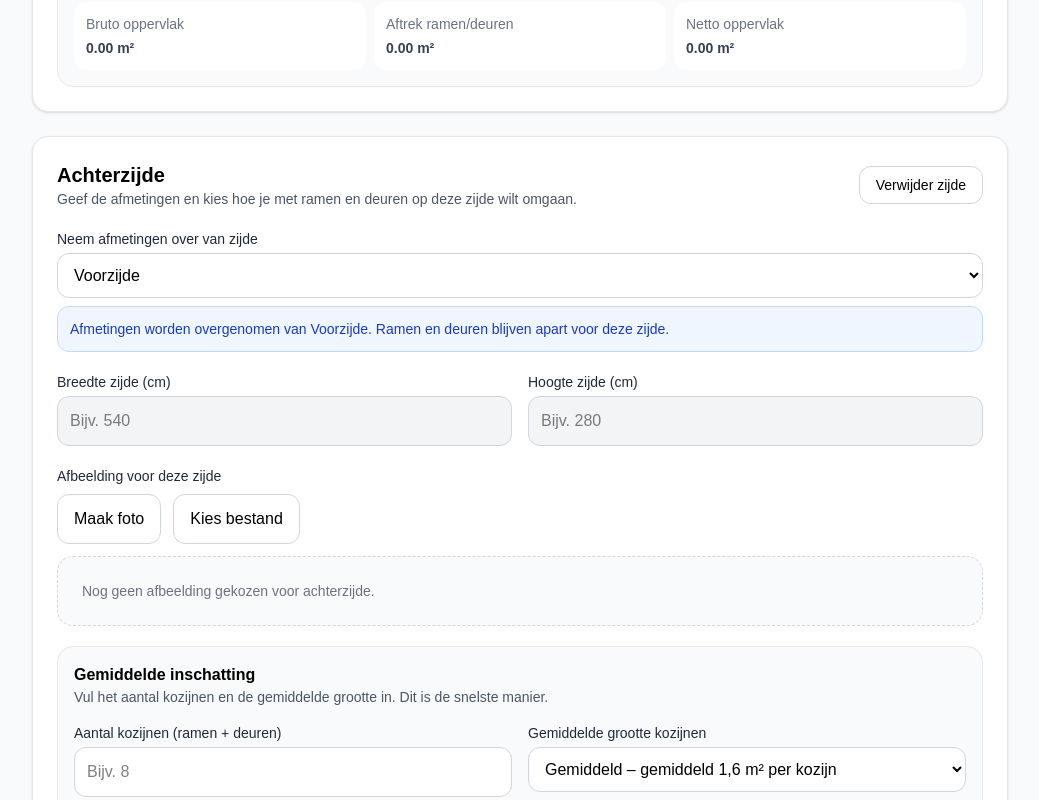
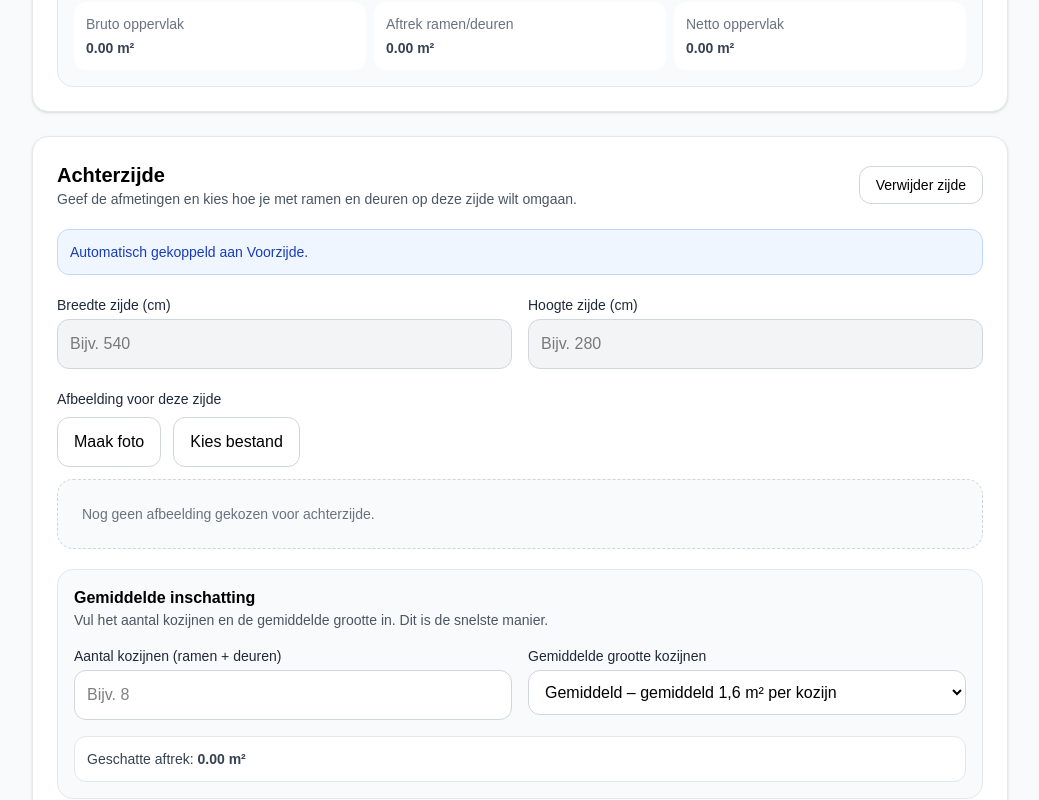
Before and after one commit to cryptoprins-ship-it/geveltool-mvp, a Next.js app: page / in a window 1280 px wide. Shown: the part 1300-2100 px from the top of the page, without its empty margins (120-1159 px from the left). Built offline with nearby package versions, Linux system fonts and the light colour scheme.

Commit message:
v1.5 - koppellogica vereenvoudigd en automatische koppeling zonder dropdown

```diff
--- a/app/page.tsx
+++ b/app/page.tsx
@@ -28,14 +28,7 @@ type Side = {
   error: string;
   frameCount: string;
   frameSizeType: FrameSizeType;
-  linkToSideId?: string | undefined;
-};
-
-type AiDetection = {
-  type: OpeningType;
-  widthEstimateCm: number;
-  heightEstimateCm: number;
-  count: number;
+  linkToSideId?: string;
 };
 
 type SavedSide = Omit<Side, "photo" | "previewUrl"> & {
@@ -51,8 +44,15 @@ type SavedState = {
   sides: SavedSide[];
 };
 
+type AiDetection = {
+  type: OpeningType;
+  widthEstimateCm: number;
+  heightEstimateCm: number;
+  count: number;
+};
+
 const MAX_SIDES = 10;
-const STORAGE_KEY = "gevelplanner-data-v1";
+const STORAGE_KEY = "gevelplanner-data-v1-4";
 
 const frameSizeAverages: Record<FrameSizeType, number> = {
   small: 1.0,
@@ -114,14 +114,6 @@ function round2(value: number): number {
   return Math.round(value * 100) / 100;
 }
 
-function copyDimensions(source: Side, target: Side): Side {
-  return {
-    ...target,
-    width: source.width,
-    height: source.height,
-  };
-}
-
 function sanitizeSidesForSave(sides: Side[]): SavedSide[] {
   return sides.map((side) => ({
     ...side,
@@ -138,6 +130,42 @@ function isValidSavedState(value: unknown): value is SavedState {
     typeof data.sideCount === "number" &&
     Array.isArray(data.sides)
   );
+}
+
+function getAutoLinkedSourceId(
+  index: number,
+  sides: Side[],
+  frontBackEqual: boolean | null,
+  leftRightEqual: boolean | null
+): string | undefined {
+  if (index === 1 && frontBackEqual && sides[0]) return sides[0].id;
+  if (index === 3 && leftRightEqual && sides[2]) return sides[2].id;
+  return undefined;
+}
+
+function getSourceSide(
+  side: Side,
+  index: number,
+  sides: Side[],
+  frontBackEqual: boolean | null,
+  leftRightEqual: boolean | null
+): { source?: Side; isAuto: boolean } {
+  const autoId = getAutoLinkedSourceId(index, sides, frontBackEqual, leftRightEqual);
+  if (autoId) {
+    return {
+      source: sides.find((s) => s.id === autoId),
+      isAuto: true,
+    };
+  }
+
+  if (side.linkToSideId) {
+    return {
+      source: sides.find((s) => s.id === side.linkToSideId),
+      isAuto: false,
+    };
+  }
+
+  return { source: undefined, isAuto: false };
 }
 
 export default function Page() {
@@ -202,7 +230,7 @@ export default function Page() {
         try {
           URL.revokeObjectURL(url);
         } catch {
-          // ignore cleanup errors
+          // ignore cleanup
         }
       });
     };
@@ -225,63 +253,6 @@ export default function Page() {
       console.error("Fout bij opslaan in localStorage", error);
     }
   }, [hasLoadedSavedState, inputMode, sideCount, frontBackEqual, leftRightEqual, sides]);
-
-  useEffect(() => {
-    setSides((prev) => {
-      const next: Side[] = prev.map((side) => ({
-        ...side,
-        linkToSideId: undefined as string | undefined,
-      }));
-
-      if (sideCount >= 2 && frontBackEqual && next[0] && next[1]) {
-        next[1] = {
-          ...copyDimensions(next[0], next[1]),
-          linkToSideId: next[0].id,
-        };
-      }
-
-      if (sideCount >= 4 && leftRightEqual && next[2] && next[3]) {
-        next[3] = {
-          ...copyDimensions(next[2], next[3]),
-          linkToSideId: next[2].id,
-        };
-      }
-
-      return next;
-    });
-  }, [frontBackEqual, leftRightEqual, sideCount]);
-
-  const canContinue = useMemo(() => {
-    if (sides.length === 0) return false;
-
-    return sides.every((side) => {
-      const hasBaseDimensions =
-        side.width.trim() !== "" && side.height.trim() !== "";
-      if (!hasBaseDimensions) return false;
-
-      if (side.openingMode === "skip" || side.openingMode === "none") return true;
-      if (side.openingMode === "estimate") return toNumber(side.frameCount) > 0;
-      if (!side.photo) return false;
-
-      if (side.openingMode === "ai") {
-        return side.openings.length > 0 || !!side.frameCount;
-      }
-
-      if (side.openingMode === "manual") {
-        return (
-          side.openings.length > 0 &&
-          side.openings.every(
-            (opening) =>
-              opening.width.trim() !== "" &&
-              opening.height.trim() !== "" &&
-              opening.count.trim() !== ""
-          )
-        );
-      }
-
-      return true;
-    });
-  }, [sides]);
 
   const updateSide = (sideId: string, updater: (side: Side) => Side) => {
     setSides((prev) => prev.map((side) => (side.id === sideId ? updater(side) : side)));
@@ -411,7 +382,23 @@ export default function Page() {
     }));
   };
 
-  const estimateOpeningsWithAi = async (side: Side) => {
+  const getResolvedWidth = (
+    side: Side,
+    index: number
+  ): string => {
+    const { source } = getSourceSide(side, index, sides, frontBackEqual, leftRightEqual);
+    return source ? source.width : side.width;
+  };
+
+  const getResolvedHeight = (
+    side: Side,
+    index: number
+  ): string => {
+    const { source } = getSourceSide(side, index, sides, frontBackEqual, leftRightEqual);
+    return source ? source.height : side.height;
+  };
+
+  const estimateOpeningsWithAi = async (side: Side, index: number) => {
     if (!side.photo) {
       updateSide(side.id, (current) => ({
         ...current,
@@ -420,7 +407,10 @@ export default function Page() {
       return;
     }
 
-    if (!side.width.trim() || !side.height.trim()) {
+    const widthValue = getResolvedWidth(side, index);
+    const heightValue = getResolvedHeight(side, index);
+
+    if (!widthValue.trim() || !heightValue.trim()) {
       updateSide(side.id, (current) => ({
         ...current,
         error: "Vul eerst breedte en hoogte van deze zijde in.",
@@ -434,8 +424,8 @@ export default function Page() {
 
       const formData = new FormData();
       formData.append("image", side.photo);
-      formData.append("sideWidthCm", side.width);
-      formData.append("sideHeightCm", side.height);
+      formData.append("sideWidthCm", widthValue);
+      formData.append("sideHeightCm", heightValue);
       formData.append("sideName", side.name);
 
       const response = await fetch("/api/estimate-openings", {
@@ -517,28 +507,17 @@ export default function Page() {
     else setLeftRightEqual(true);
   };
 
-  const handleLinkChange = (sideId: string, sourceId: string) => {
-    setSides((prev) => {
-      return prev.map((side) => {
-        if (side.id !== sideId) return side;
-
-        if (!sourceId) {
-          return { ...side, linkToSideId: undefined };
+  const handleManualLinkChange = (sideId: string, sourceId: string) => {
+    setSides((prev) =>
+      prev.map((side) =>
+        side.id === sideId
+          ? {
+              ...side,
+              linkToSideId: sourceId || undefined,
             }
-
-        const source = prev.find((s) => s.id === sourceId);
-        if (!source) {
-          return { ...side, linkToSideId: undefined };
-        }
-
-        return {
-          ...side,
-          linkToSideId: sourceId,
-          width: source.width,
-          height: source.height,
-        };
-      });
-    });
+          : side
+      )
+    );
   };
 
   const resetSavedData = () => {
@@ -565,8 +544,11 @@ export default function Page() {
     return round2(count * frameSizeAverages[side.frameSizeType]);
   };
 
-  const getGrossAreaM2 = (side: Side) => {
-    return round2((toNumber(side.width) / 100) * (toNumber(side.height) / 100));
+  const getGrossAreaM2 = (side: Side, index: number) => {
+    return round2(
+      (toNumber(getResolvedWidth(side, index)) / 100) *
+        (toNumber(getResolvedHeight(side, index)) / 100)
+    );
   };
 
   const getOpeningAreaM2 = (side: Side) => {
@@ -585,18 +567,65 @@ export default function Page() {
     return 0;
   };
 
-  const getNetAreaM2 = (side: Side) => {
-    return round2(Math.max(0, getGrossAreaM2(side) - getOpeningAreaM2(side)));
+  const getNetAreaM2 = (side: Side, index: number) => {
+    return round2(Math.max(0, getGrossAreaM2(side, index) - getOpeningAreaM2(side)));
   };
+
+  const canContinue = useMemo(() => {
+    if (sides.length === 0) return false;
+
+    return sides.every((side, index) => {
+      const widthValue = getResolvedWidth(side, index);
+      const heightValue = getResolvedHeight(side, index);
+      const hasBaseDimensions =
+        widthValue.trim() !== "" && heightValue.trim() !== "";
+
+      if (!hasBaseDimensions) return false;
+
+      if (side.openingMode === "skip" || side.openingMode === "none") return true;
+      if (side.openingMode === "estimate") return toNumber(side.frameCount) > 0;
+      if (!side.photo) return false;
+
+      if (side.openingMode === "ai") {
+        return side.openings.length > 0 || !!side.frameCount;
+      }
+
+      if (side.openingMode === "manual") {
+        return (
+          side.openings.length > 0 &&
+          side.openings.every(
+            (opening) =>
+              opening.width.trim() !== "" &&
+              opening.height.trim() !== "" &&
+              opening.count.trim() !== ""
+          )
+        );
+      }
+
+      return true;
+    });
+  }, [sides, frontBackEqual, leftRightEqual]);
 
   const totals = useMemo(() => {
     const includedSides = sides.filter((side) => side.openingMode !== "skip");
     return {
-      gross: round2(includedSides.reduce((sum, side) => sum + getGrossAreaM2(side), 0)),
-      opening: round2(includedSides.reduce((sum, side) => sum + getOpeningAreaM2(side), 0)),
-      net: round2(includedSides.reduce((sum, side) => sum + getNetAreaM2(side), 0)),
+      gross: round2(
+        includedSides.reduce((sum, side) => {
+          const index = sides.findIndex((s) => s.id === side.id);
+          return sum + getGrossAreaM2(side, index);
+        }, 0)
+      ),
+      opening: round2(
+        includedSides.reduce((sum, side) => sum + getOpeningAreaM2(side), 0)
+      ),
+      net: round2(
+        includedSides.reduce((sum, side) => {
+          const index = sides.findIndex((s) => s.id === side.id);
+          return sum + getNetAreaM2(side, index);
+        }, 0)
+      ),
     };
-  }, [sides]);
+  }, [sides, frontBackEqual, leftRightEqual]);
 
   const handleContinue = async () => {
     setGlobalError("");
@@ -611,11 +640,11 @@ export default function Page() {
       setIsSubmitting(true);
 
       const formData = new FormData();
-      const payload = sides.map((side) => ({
+      const payload = sides.map((side, index) => ({
         id: side.id,
         name: side.name,
-        width: side.width,
-        height: side.height,
+        width: getResolvedWidth(side, index),
+        height: getResolvedHeight(side, index),
         openingMode: side.openingMode,
         aiDetectedCount: side.aiDetectedCount,
         frameCount: side.frameCount,
@@ -761,13 +790,24 @@ export default function Page() {
           </p>
         </section>
 
-        {sides.map((side) => {
-          const linked = side.linkToSideId
-            ? sides.find((s) => s.id === side.linkToSideId)
-            : null;
+        {sides.map((side, index) => {
+          const { source, isAuto } = getSourceSide(
+            side,
+            index,
+            sides,
+            frontBackEqual,
+            leftRightEqual
+          );
 
+          const isLinked = !!source;
+          const resolvedWidth = getResolvedWidth(side, index);
+          const resolvedHeight = getResolvedHeight(side, index);
           const aiCanRun =
-            !!side.photo && side.width.trim() !== "" && side.height.trim() !== "";
+            !!side.photo && resolvedWidth.trim() !== "" && resolvedHeight.trim() !== "";
+
+          const manualLinkOptions = sides.filter(
+            (s, optionIndex) => s.id !== side.id && optionIndex < index
+          );
 
           return (
             <section
@@ -793,6 +833,11 @@ export default function Page() {
                 ) : null}
               </div>
 
+              {isAuto ? (
+                <div className="rounded-xl border border-blue-200 bg-blue-50 p-3 text-sm text-blue-800">
+                  Automatisch gekoppeld aan {source?.name}.
+                </div>
+              ) : (
                 <div>
                   <label className="mb-1 block text-sm font-medium text-gray-800">
                     Neem afmetingen over van zijde
@@ -800,24 +845,23 @@ export default function Page() {
                   <select
                     className="w-full rounded-xl border border-gray-300 bg-white p-3 text-black outline-none transition focus:border-black"
                     value={side.linkToSideId || ""}
-                  onChange={(e) => handleLinkChange(side.id, e.target.value)}
+                    onChange={(e) => handleManualLinkChange(side.id, e.target.value)}
                   >
                     <option value="">Handmatig invullen</option>
-                  {sides
-                    .filter((s) => s.id !== side.id)
-                    .map((s) => (
+                    {manualLinkOptions.map((s) => (
                       <option key={s.id} value={s.id}>
                         {s.name}
                       </option>
                     ))}
                   </select>
 
-                {linked ? (
+                  {!isAuto && side.linkToSideId && source ? (
                     <div className="mt-2 rounded-xl border border-blue-200 bg-blue-50 p-3 text-sm text-blue-800">
-                    Afmetingen worden overgenomen van {linked.name}. Ramen en deuren blijven apart voor deze zijde.
+                      Afmetingen worden overgenomen van {source.name}.
                     </div>
                   ) : null}
                 </div>
+              )}
 
               <div className="grid gap-4 md:grid-cols-2">
                 <div>
@@ -826,13 +870,13 @@ export default function Page() {
                   </label>
                   <input
                     className={`w-full rounded-xl border border-gray-300 p-3 text-black outline-none transition focus:border-black ${
-                      linked ? "bg-gray-100" : "bg-white"
+                      isLinked ? "bg-gray-100" : "bg-white"
                     }`}
                     inputMode="numeric"
-                    value={side.width}
+                    value={resolvedWidth}
                     onChange={(e) => setSideField(side.id, "width", e.target.value)}
                     placeholder="Bijv. 540"
-                    disabled={!!linked}
+                    disabled={isLinked}
                   />
                 </div>
 
@@ -842,13 +886,13 @@ export default function Page() {
                   </label>
                   <input
                     className={`w-full rounded-xl border border-gray-300 p-3 text-black outline-none transition focus:border-black ${
-                      linked ? "bg-gray-100" : "bg-white"
+                      isLinked ? "bg-gray-100" : "bg-white"
                     }`}
                     inputMode="numeric"
-                    value={side.height}
+                    value={resolvedHeight}
                     onChange={(e) => setSideField(side.id, "height", e.target.value)}
                     placeholder="Bijv. 280"
-                    disabled={!!linked}
+                    disabled={isLinked}
                   />
                 </div>
               </div>
@@ -1023,7 +1067,7 @@ export default function Page() {
                     <button
                       type="button"
                       className="rounded-xl border border-gray-300 bg-white px-4 py-2 font-medium text-black transition hover:bg-gray-100 disabled:cursor-not-allowed disabled:opacity-50"
-                      onClick={() => estimateOpeningsWithAi(side)}
+                      onClick={() => estimateOpeningsWithAi(side, index)}
                       disabled={aiLoadingSideId === side.id || !aiCanRun}
                     >
                       {aiLoadingSideId === side.id ? "AI analyseert..." : "Analyseer foto"}
@@ -1253,7 +1297,7 @@ export default function Page() {
                   <div className="rounded-xl bg-white p-3">
                     <div className="text-gray-500">Bruto oppervlak</div>
                     <div className="mt-1 font-semibold">
-                      {getGrossAreaM2(side).toFixed(2)} m²
+                      {getGrossAreaM2(side, index).toFixed(2)} m²
                     </div>
                   </div>
 
@@ -1267,7 +1311,7 @@ export default function Page() {
                   <div className="rounded-xl bg-white p-3">
                     <div className="text-gray-500">Netto oppervlak</div>
                     <div className="mt-1 font-semibold">
-                      {getNetAreaM2(side).toFixed(2)} m²
+                      {getNetAreaM2(side, index).toFixed(2)} m²
                     </div>
                   </div>
                 </div>
@@ -1315,8 +1359,7 @@ export default function Page() {
         ) : null}
 
         <section className="rounded-2xl border border-gray-200 bg-white p-4 text-sm text-gray-600 shadow-sm">
-          Alleen de afmetingen kunnen automatisch worden gekoppeld als voor/achter of links/rechts gelijk zijn.
-          Ramen en deuren worden altijd per zijde apart verwerkt.
+          Alleen de afmetingen worden gekoppeld. Ramen en deuren worden altijd per zijde apart verwerkt.
           Ingevulde gegevens blijven lokaal bewaard totdat je ze reset.
         </section>
       </div>
```
Lines whose indentation alone changed are shown as unchanged.
